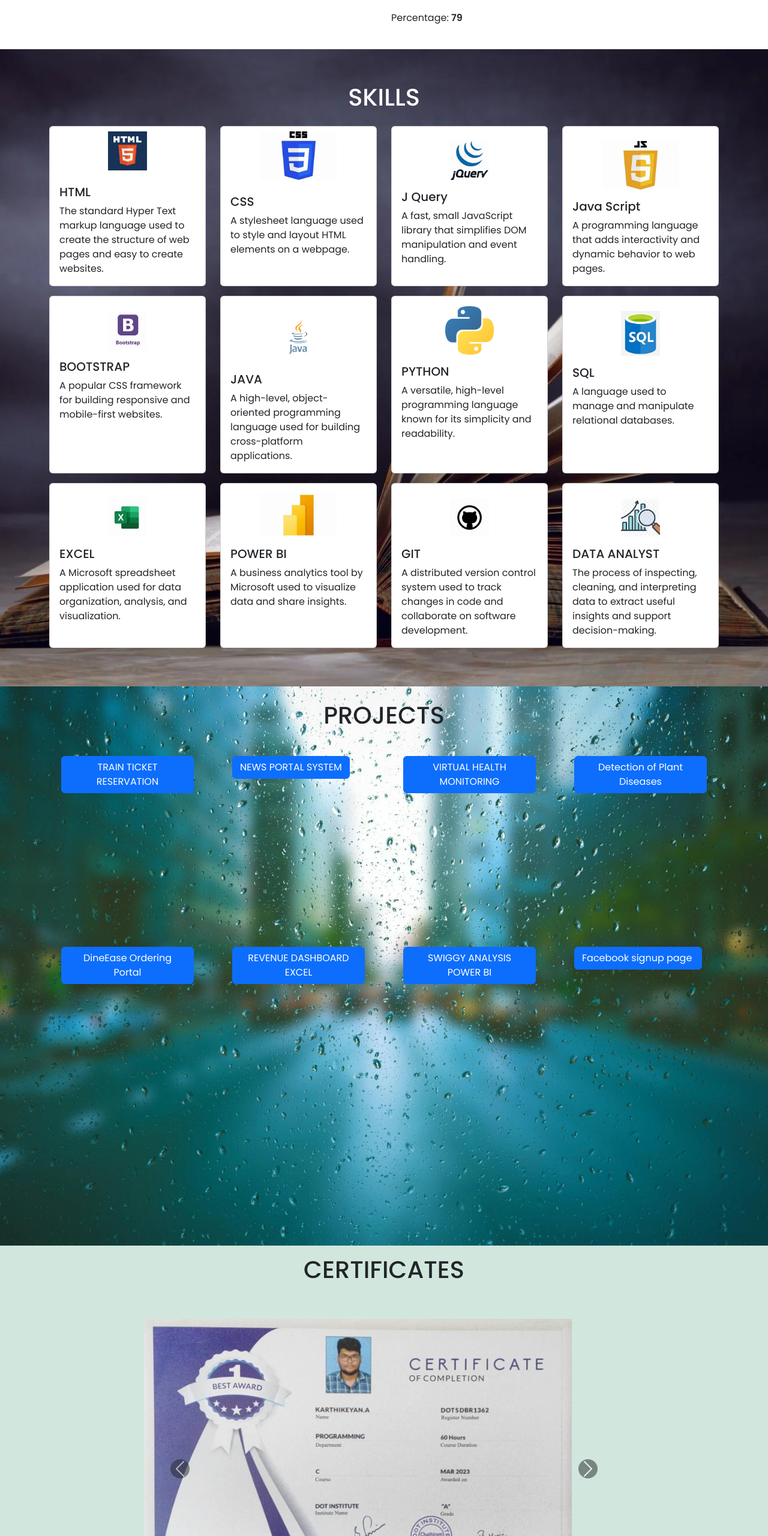
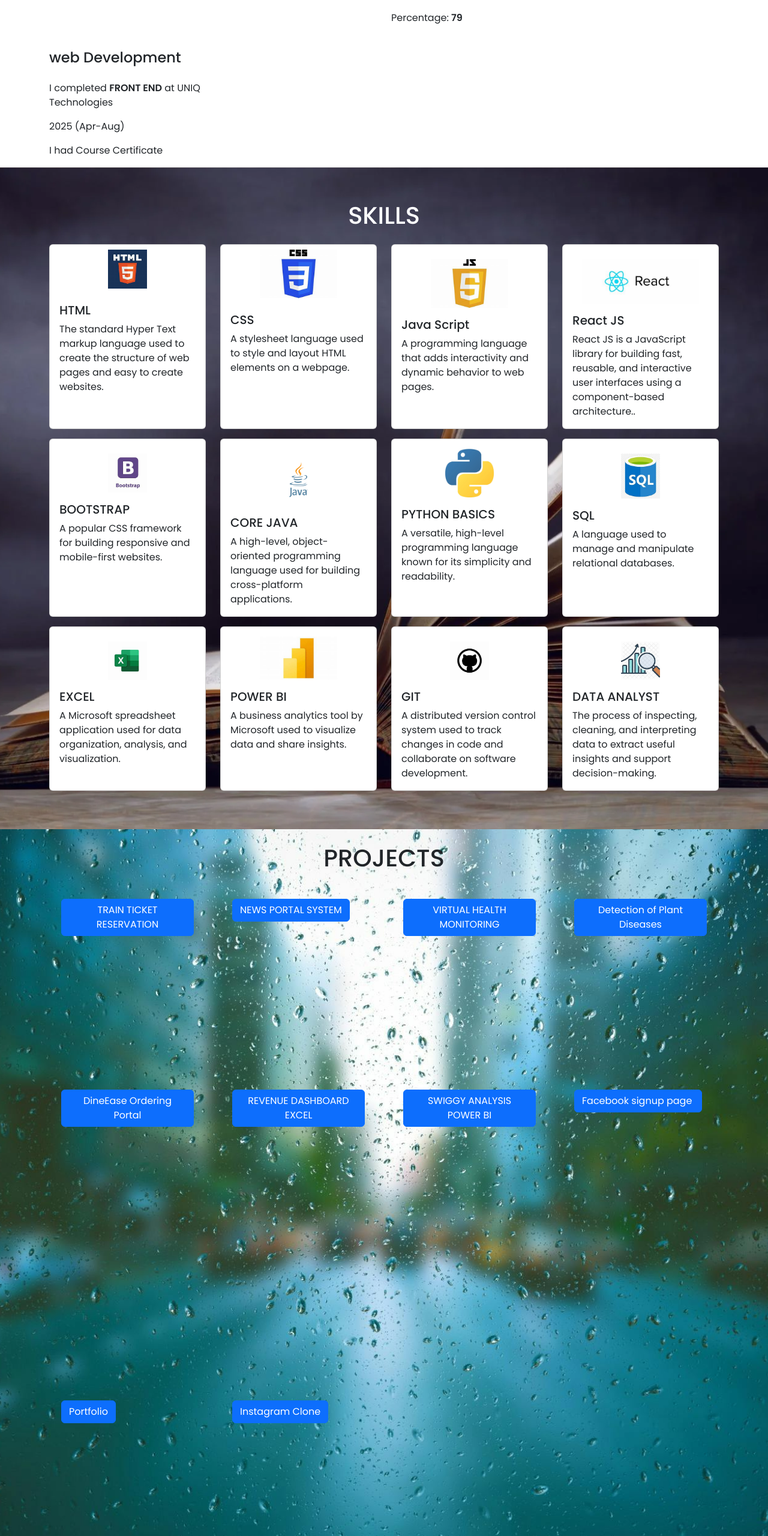
Before and after one commit to Karthi-kn-A/Karthikeyan-Portfolio, a plain HTML site: page index.html in a window 1280 px wide. Shown: the part 1560-4120 px from the top of the page at 60% size. Drawn offline with nearby package versions, Linux system fonts and the light colour scheme.

Commit message:
Updated content in portfolio

```diff
--- a/index.html
+++ b/index.html
@@ -112,7 +112,13 @@
             <p>I completed <strong>DATA ANALYST </strong> at Besant Technologies,Chennai</p>
             <p>2024-2025(6 months)</p>
             <p>I had Course Certificate </p>
-        </div>
+            </div>
+            <div class="col-md-3">
+            <h4 class="pb-3">web Development</h4>
+            <p>I completed <strong>FRONT END</strong> at UNIQ Technologies</p>
+            <p>2025 (Apr-Aug)</p>
+            <p>I had Course Certificate </p>
+            </div>
         </div>
     </div>
 </section>
@@ -142,15 +148,6 @@
                 </div>
             </div>
 
-            <div class="col-md-3">
-                <div class="card" >
-                    <img src="JQ.jpg" class="card-img-top w-25 m-auto pt-4" alt="jq pic">
-                    <div class="card-body">
-                        <h5 class="card-title">J Query</h5>
-                        <p class="card-text"> A fast, small JavaScript library that simplifies DOM manipulation and event handling.</p>
-                    </div>
-                </div>
-            </div>
 
             <div class="col-md-3">
                 <div class="card" >
@@ -158,6 +155,16 @@
                     <div class="card-body">
                         <h5 class="card-title">Java Script</h5>
                         <p class="card-text"> A programming language that adds interactivity and dynamic behavior to web pages.</p>
+                    </div>
+                </div>
+            </div>
+
+            <div class="col-md-3">
+                <div class="card" >
+                    <img src="REact.jpeg" class="card-img-top w-75 m-auto pt-4" alt="jq pic">
+                    <div class="card-body">
+                        <h5 class="card-title">React JS</h5>
+                        <p class="card-text"> React JS is a JavaScript library for building fast, reusable, and interactive user interfaces using a component-based architecture..</p>
                     </div>
                 </div>
             </div>
@@ -179,7 +186,7 @@
                 <div class="card" >
                     <img src="Java.png" class="card-img-top w-50 m-auto pt-4" alt="java pic">
                     <div class="card-body">
-                        <h5 class="card-title">JAVA</h5>
+                        <h5 class="card-title">CORE JAVA</h5>
                         <p class="card-text"> A high-level, object-oriented programming language used for building cross-platform applications.</p>
                     </div>
                 </div>
@@ -189,7 +196,7 @@
                 <div class="card" >
                     <img src="python.jpg" class="card-img-top w-50 m-auto pt-3" alt="python pic">
                     <div class="card-body">
-                        <h5 class="card-title">PYTHON</h5>
+                        <h5 class="card-title">PYTHON BASICS</h5>
                         <p class="card-text">A versatile, high-level programming language known for its simplicity and readability.</p>
                     </div>
                 </div>
@@ -391,6 +398,41 @@
                 </div>
             </div>
 
+            <div class="col-md-3 ">
+                <p>
+                    <button class="btn btn-primary btnpro" type="button" data-bs-toggle="collapse" data-bs-target="#collapseWidthExample8" aria-expanded="false" aria-controls="collapseWidthExample8">
+                    Portfolio  </button>
+                </p>
+                <div style="min-height: 200px;">
+                    <div class="collapse collapse-horizontal" id="collapseWidthExample8">
+                        <div class="card card-body pro border border-0" style="width: 300px;">
+                        <b class="bg-dark text-white text-center">2025-Apr</b>
+
+                            <div class="pt-2">I developed a personal portfolio website showcasing my journey with sections on About Me, Education, Skills, Certificates, and Projects.
+It highlights my achievements and serves as a professional profile.
+                            <br><strong>Tech Stacks</strong> <br>HTML CSS BOOTSTRAP JS. </div>
+                        </div>
+                    </div>
+                </div>
+            </div>
+
+            <div class="col-md-3 ">
+                <p>
+                    <button class="btn btn-primary btnpro" type="button" data-bs-toggle="collapse" data-bs-target="#collapseWidthExample9" aria-expanded="false" aria-controls="collapseWidthExample9">
+                    Instagram Clone </button>
+                </p>
+                <div style="min-height: 200px;">
+                    <div class="collapse collapse-horizontal" id="collapseWidthExample9">
+                        <div class="card card-body pro border border-0" style="width: 300px;">
+                        <b class="bg-dark text-white text-center">2025-AUG</b>
+
+                            <div class="pt-2">I built a frontend-only Instagram clone using React JS with features like feed display, post layout, and responsive design.
+                            <br><strong>Tech Stacks</strong> <br>HTML CSS JS REACTJS. </div>
+                        </div>
+                    </div>
+                </div>
+            </div>
+
 
         </div>
     </div>
```
Also changed, not shown: Kowshik.jpg (added), REact.jpeg (added).
